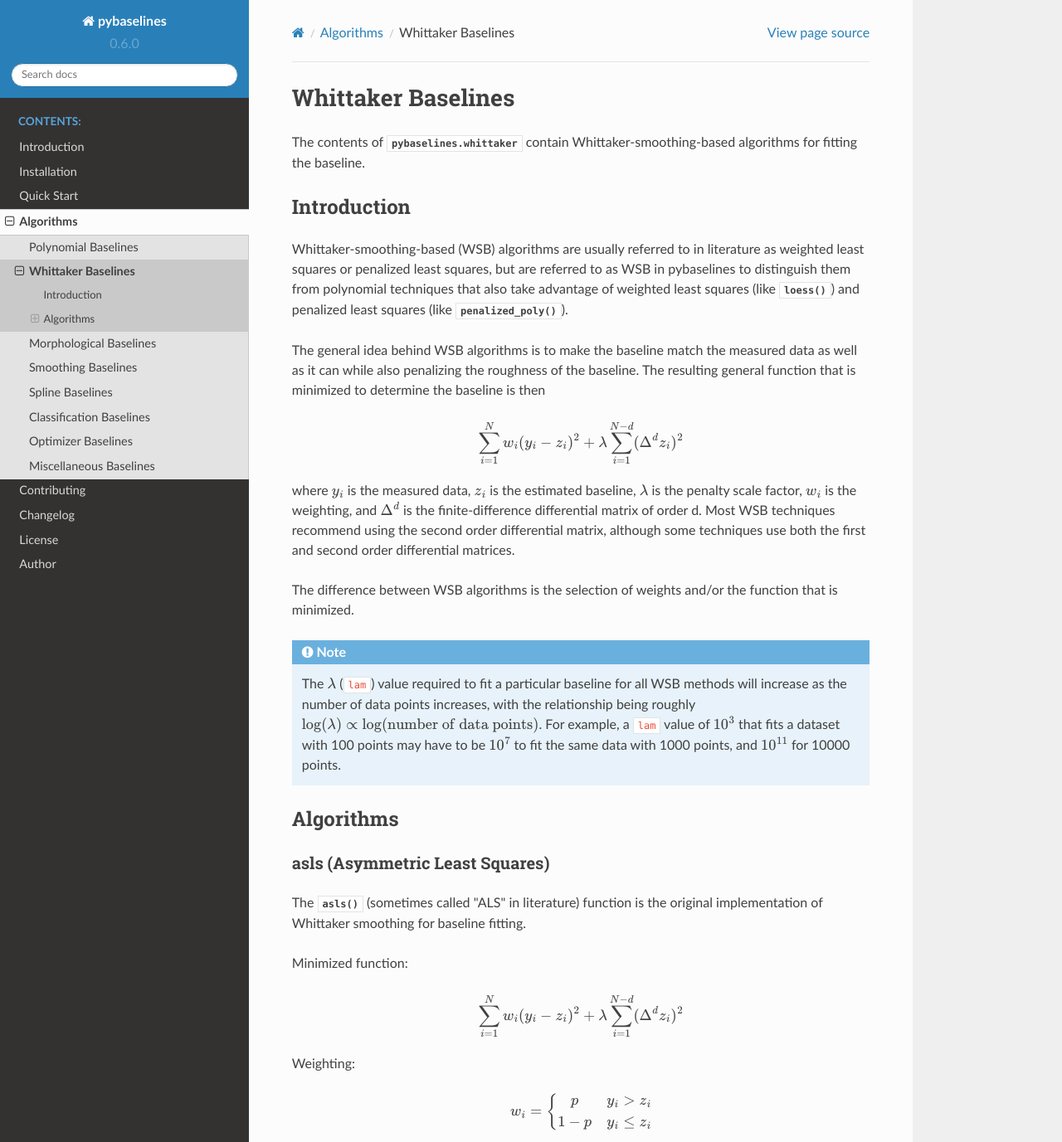
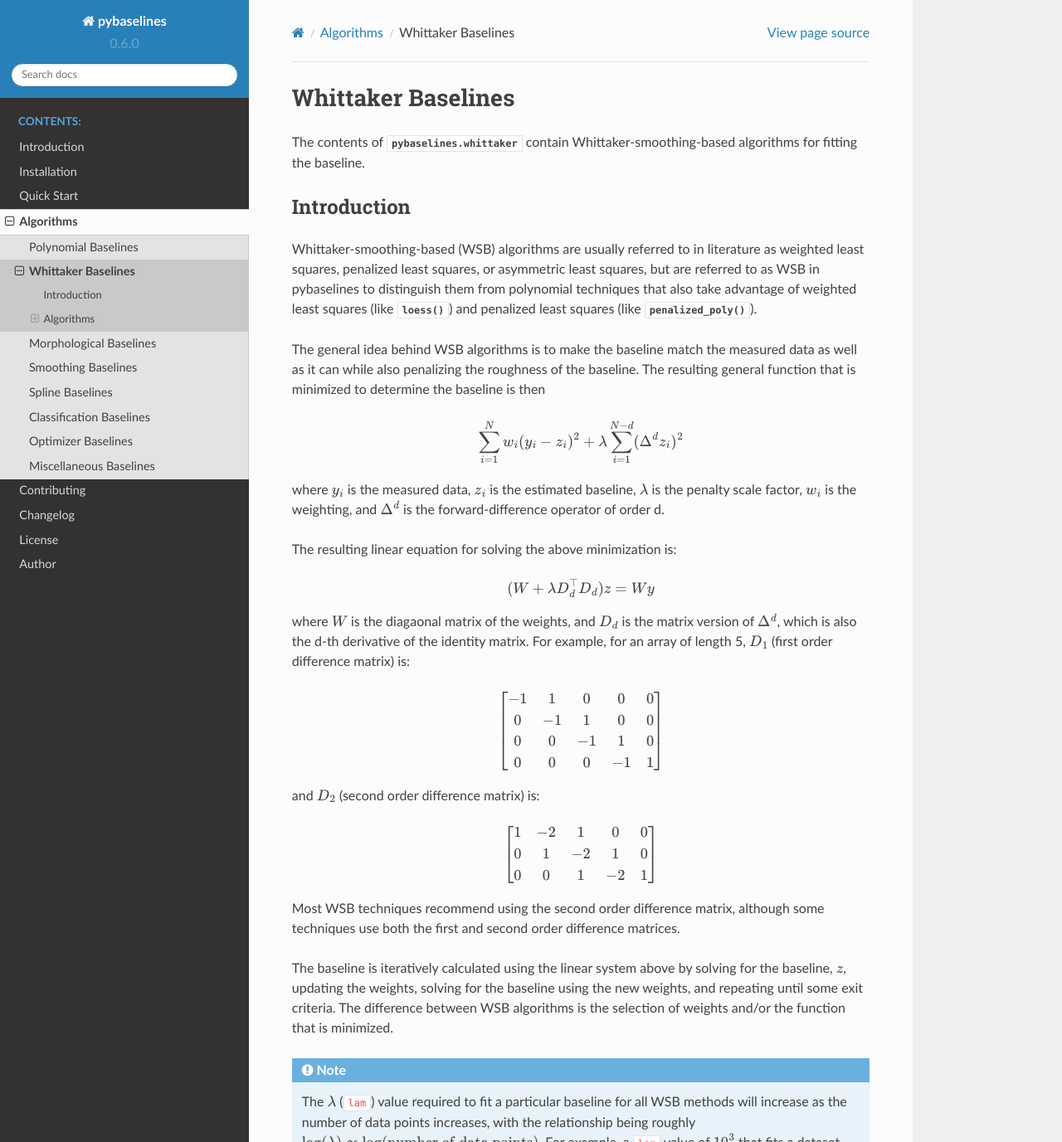
Before and after one commit to derb12/pybaselines, a Sphinx documentation site: the page built from docs/algorithms/whittaker.rst, in a window 1280 px wide and 1400 px high, cut to the strip 0-1377 px from the top of the window. Shown: the whole strip at 83% size. Built offline with Sphinx 7.4.7 and the Read the Docs theme 2.0.0, drawn with Linux system fonts in a browser that asks for light colours; pages that are not in the unit, such as notebooks, are missing from menus; some of the changed text lies outside the part shown.

Commit message:
DOCS: Add linear equation for all whittaker algorithms
Added the linear system used to solve for the baseline in all whittaker algorithms. Added a link to the erPLS paper in the docs for optimize_extended_range.

```diff
--- a/docs/algorithms/optimizers.rst
+++ b/docs/algorithms/optimizers.rst
@@ -11,9 +11,9 @@
 optimize_extended_range
 ~~~~~~~~~~~~~~~~~~~~~~~
 
-The :func:`.optimize_extended_range` function is based on the Extended Range
-Penalized Least Squares (erPLS) method, but extends its usage to all
-Whittaker-smoothing-based algorithms and polynomial algorithms.
+The :func:`.optimize_extended_range` function is based on the `Extended Range
+Penalized Least Squares (erPLS) method <https://doi.org/10.3390/s20072015>`_,
+but extends its usage to all Whittaker-smoothing-based algorithms and polynomial algorithms.
 
 In this algorithm, a linear baseline is extrapolated from the left and/or
 right edges, Gaussian peaks are added to these baselines, and then the original
--- a/docs/algorithms/whittaker.rst
+++ b/docs/algorithms/whittaker.rst
@@ -9,10 +9,10 @@
 ------------
 
 Whittaker-smoothing-based (WSB) algorithms are usually referred to in literature
-as weighted least squares or penalized least squares, but are referred to as WSB
-in pybaselines to distinguish them from polynomial techniques that also take
-advantage of weighted least squares (like :func:`.loess`) and penalized least
-squares (like :func:`.penalized_poly`).
+as weighted least squares, penalized least squares, or asymmetric least squares,
+but are referred to as WSB in pybaselines to distinguish them from polynomial
+techniques that also take advantage of weighted least squares (like :func:`.loess`)
+and penalized least squares (like :func:`.penalized_poly`).
 
 The general idea behind WSB algorithms is to make the baseline match the measured
 data as well as it can while also penalizing the roughness of the baseline. The
@@ -24,10 +24,43 @@
 
 where :math:`y_i` is the measured data, :math:`z_i` is the estimated baseline,
 :math:`\lambda` is the penalty scale factor, :math:`w_i` is the weighting, and
-:math:`\Delta^d` is the finite-difference differential matrix of order d. Most
-WSB techniques recommend using the second order differential matrix, although
-some techniques use both the first and second order differential matrices.
+:math:`\Delta^d` is the forward-difference operator of order d.
 
+The resulting linear equation for solving the above minimization is:
+
+.. math::
+
+    (W + \lambda D_d^{\top} D_d) z = W y
+
+where :math:`W` is the diagaonal matrix of the weights, and :math:`D_d` is the matrix
+version of :math:`\Delta^d`, which is also the d-th derivative of the identity matrix.
+For example, for an array of length 5, :math:`D_1` (first order difference matrix) is:
+
+.. math::
+
+    \begin{bmatrix}
+    -1 & 1 & 0 & 0 & 0 \\
+    0 & -1 & 1 & 0 & 0 \\
+    0 & 0 & -1 & 1 & 0 \\
+    0 & 0 & 0 & -1 & 1 \\
+    \end{bmatrix}
+
+and :math:`D_2` (second order difference matrix) is:
+
+.. math::
+
+    \begin{bmatrix}
+    1 & -2 & 1 & 0 & 0 \\
+    0 & 1 & -2 & 1 & 0 \\
+    0 & 0 & 1 & -2 & 1 \\
+    \end{bmatrix}
+
+Most WSB techniques recommend using the second order difference matrix, although
+some techniques use both the first and second order difference matrices.
+
+The baseline is iteratively calculated using the linear system above by solving for
+the baseline, :math:`z`, updating the weights, solving for the baseline using the new
+weights, and repeating until some exit criteria.
 The difference between WSB algorithms is the selection of weights and/or the
 function that is minimized.
 
@@ -53,6 +86,12 @@
 .. math::
 
     \sum\limits_{i = 1}^N w_i (y_i - z_i)^2 + \lambda \sum\limits_{i = 1}^{N - d} (\Delta^d z_i)^2
+
+Linear system:
+
+.. math::
+
+    (W + \lambda D_d^{\top} D_d) z = W y
 
 Weighting:
 
@@ -171,6 +210,13 @@
     + \lambda \sum\limits_{i = 1}^{N - 2} (\Delta^2 z_i)^2
     + \lambda_1 \sum\limits_{i = 1}^{N - 1} (\Delta^1 (y_i - z_i))^2
 
+Linear system:
+
+.. math::
+
+    (W^{\top} W + \lambda_1 D_1^{\top} D_1 + \lambda D_2^{\top} D_2) z
+    = (W^{\top} W + \lambda_1 D_1^{\top} D_1) y
+
 Weighting:
 
 .. math::
@@ -207,6 +253,12 @@
 
     \sum\limits_{i = 1}^N w_i (y_i - z_i)^2 + \lambda \sum\limits_{i = 1}^{N - d} (\Delta^d z_i)^2
 
+Linear system:
+
+.. math::
+
+    (W + \lambda D_d^{\top} D_d) z = W y
+
 Weighting:
 
 .. math::
@@ -241,6 +293,12 @@
 .. math::
 
     \sum\limits_{i = 1}^N w_i (y_i - z_i)^2 + \lambda \sum\limits_{i = 1}^{N - d} (\Delta^d z_i)^2
+
+Linear system:
+
+.. math::
+
+    (W + \lambda D_d^{\top} D_d) z = W y
 
 Weighting:
 
@@ -286,6 +344,14 @@
 where :math:`\eta` is a value between 0 and 1 that controls the
 effective value of :math:`\lambda`.
 
+Linear system:
+
+.. math::
+
+    (W + D_1^{\top} D_1 + \lambda (I - \eta W) D_2^{\top} D_2) z = W y
+
+where :math:`I` is the identity matrix.
+
 Weighting:
 
 .. math::
@@ -328,6 +394,12 @@
 .. math::
 
     \sum\limits_{i = 1}^N w_i (y_i - z_i)^2 + \lambda \sum\limits_{i = 1}^{N - d} (\Delta^d z_i)^2
+
+Linear system:
+
+.. math::
+
+    (W + \lambda D_d^{\top} D_d) z = W y
 
 Weighting:
 
@@ -376,6 +448,12 @@
         {abs(d_i)}
         {max(abs(\mathbf d))}
 
+Linear system:
+
+.. math::
+
+    (W + \lambda \alpha D_d^{\top} D_d) z = W y
+
 Weighting:
 
 .. math::
@@ -411,6 +489,12 @@
 .. math::
 
     \sum\limits_{i = 1}^N w_i (y_i - z_i)^2 + \lambda \sum\limits_{i = 1}^{N - d} (\Delta^d z_i)^2
+
+Linear system:
+
+.. math::
+
+    (W + \lambda D_d^{\top} D_d) z = W y
 
 Weighting:
 
@@ -452,6 +536,12 @@
 
     \sum\limits_{i = 1}^N w_i (y_i - z_i)^2 + \lambda \sum\limits_{i = 1}^{N - d} (\Delta^d z_i)^2
 
+Linear system:
+
+.. math::
+
+    (W + \lambda D_d^{\top} D_d) z = W y
+
 Weighting:
 
 The total weighting is given by:
```
Also changed, not shown: other parts of docs/algorithms/whittaker.rst (+3 -3 lines).
